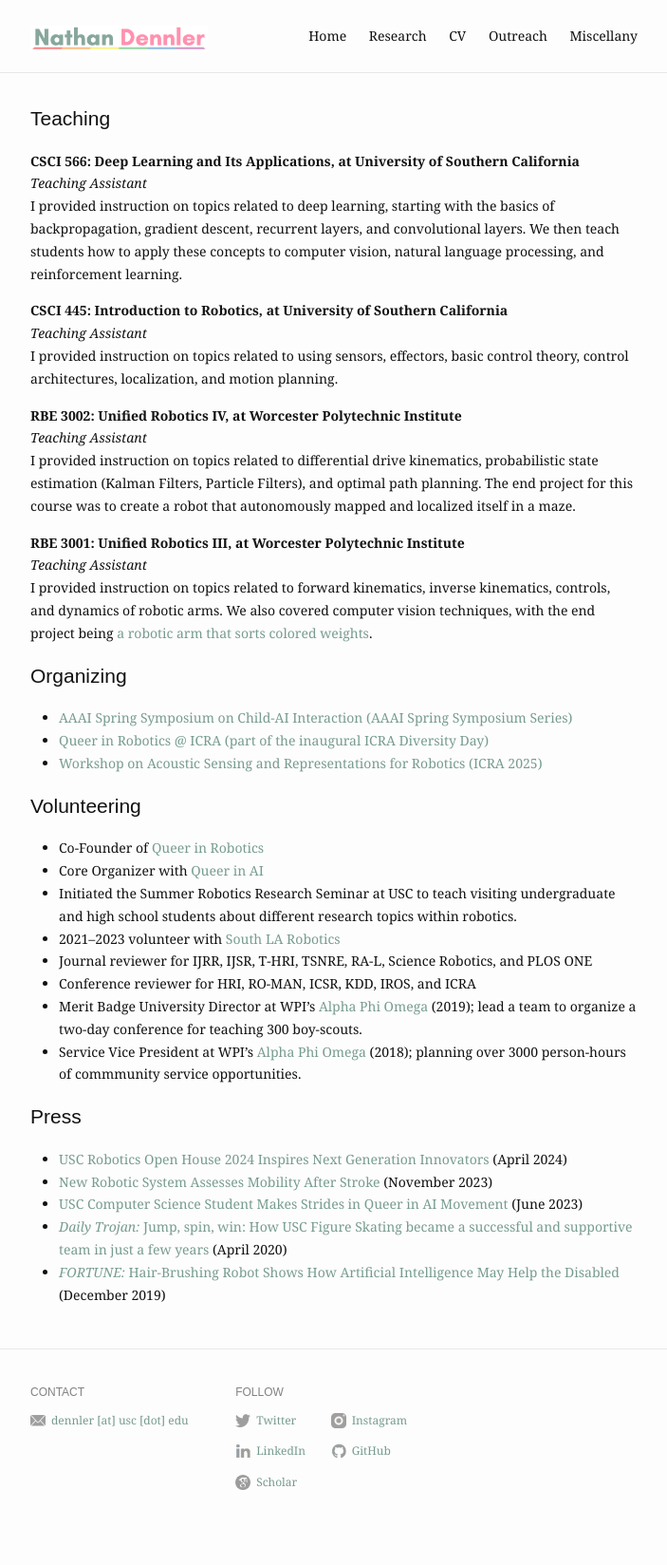
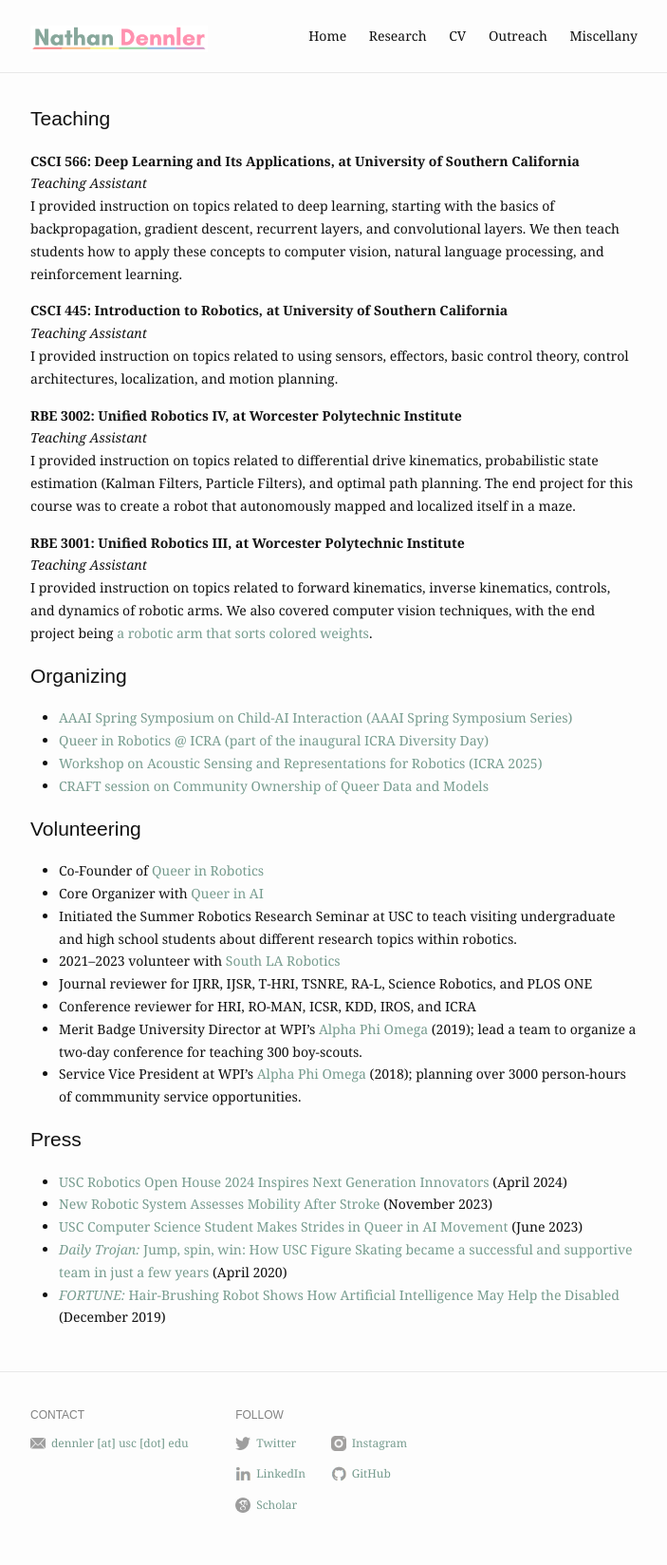
Before and after one commit to ndennler/ndennler.github.io, a Jekyll site: the page built from outreach.md, in a window 1280 px wide. Shown: the whole page at 95% size, without its empty margins (288-991 px from the left). Built offline with Jekyll 4.4.1, drawn with Linux system fonts in a browser that asks for light colours; before the commit the page ends 1624 px from its top, so only the background shows below that.

Commit message:
Update outreach.md

```diff
--- a/outreach.md
+++ b/outreach.md
@@ -32,6 +32,7 @@ I provided instruction on topics related to forward kinematics, inverse kinemati
 - [AAAI Spring Symposium on Child-AI Interaction (AAAI Spring Symposium Series)](https://sites.google.com/iu.edu/childai-aaai2025/home)
 - [Queer in Robotics @ ICRA (part of the inaugural ICRA Diversity Day)](https://sites.google.com/view/queerinrobotics/events/queer-in-robotics-icra-2024?authuser=0)
 - [Workshop on Acoustic Sensing and Representations for Robotics (ICRA 2025)](https://sites.google.com/view/roboacoustics)
+- [CRAFT session on Community Ownership of Queer Data and Models](https://facctconference.org/2022/acceptedcraft#colab)
 
 ## Volunteering
 - Co-Founder of <a href="https://sites.google.com/view/queerinrobotics/">Queer in Robotics</a>
```
